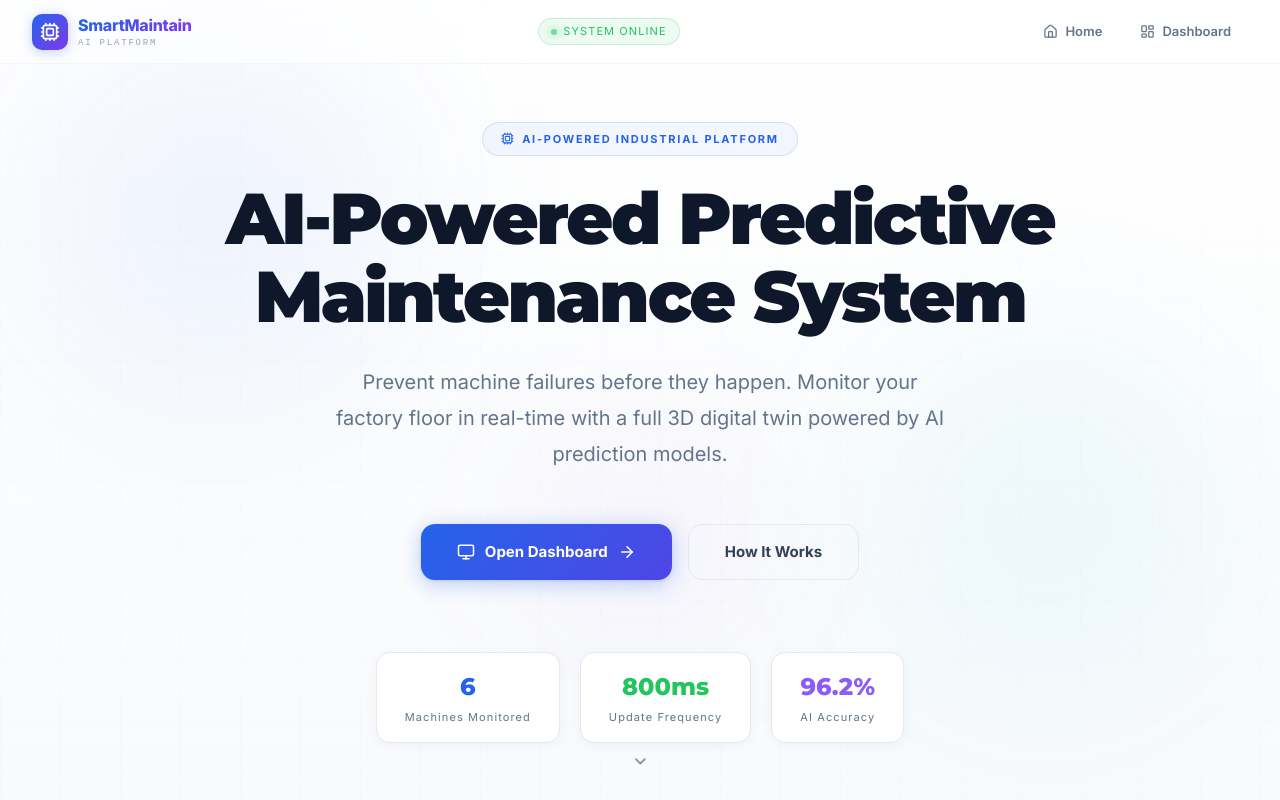
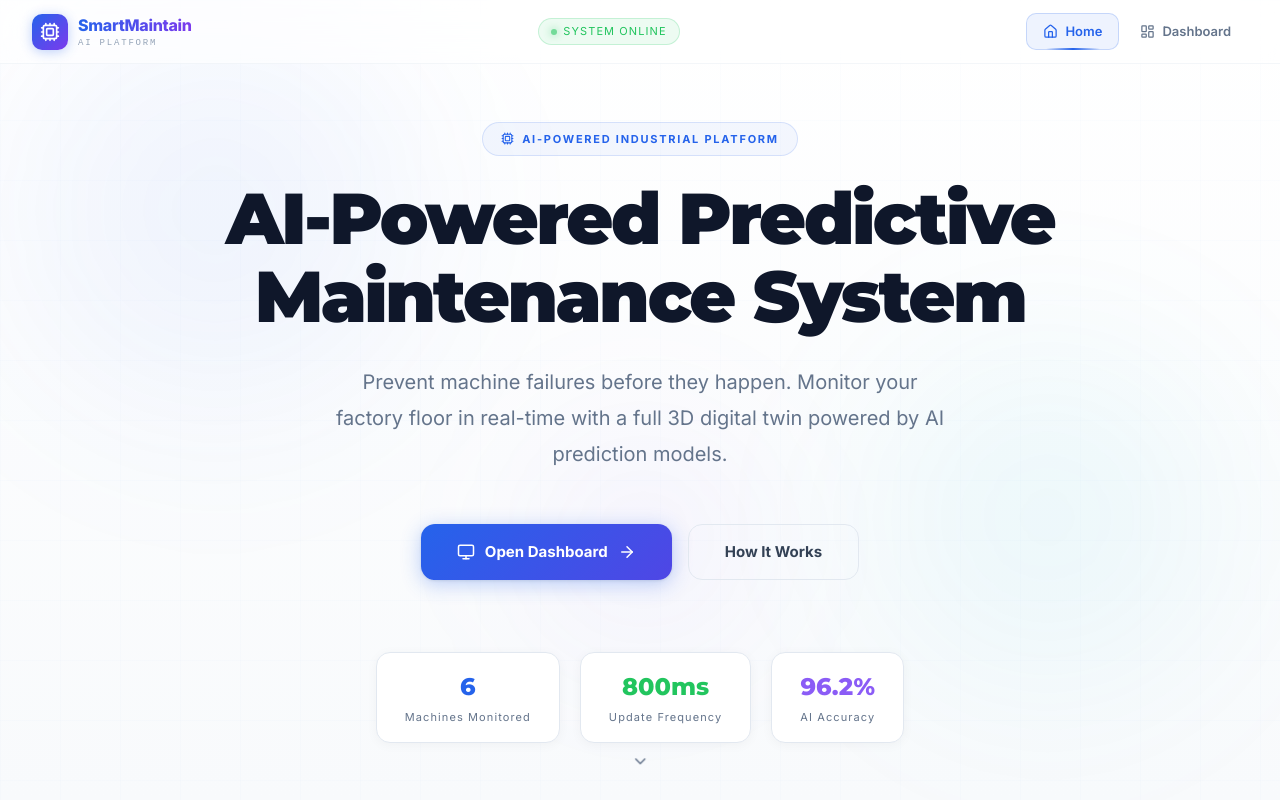
Before and after one commit to Sahilbagga297/MachineModel, a React (Vite) app: page / in a window 1280 px wide. Shown: the top 800 px of the page. Built offline with nearby package versions, Linux system fonts and the light colour scheme.

Commit message:
navbar restored to normal

```diff
--- a/src/components/Navbar.jsx
+++ b/src/components/Navbar.jsx
@@ -34,7 +34,7 @@ export default function Navbar() {
     return () => window.removeEventListener('scroll', onScroll);
   }, [isHome]);
 
-  const isActive = (path) => location.pathname === "";
+  const isActive = (path) => location.pathname === path;
 
   /* ── Style variants ──────────────────────────────────────────── */
   const isDark = !isHome;
```
